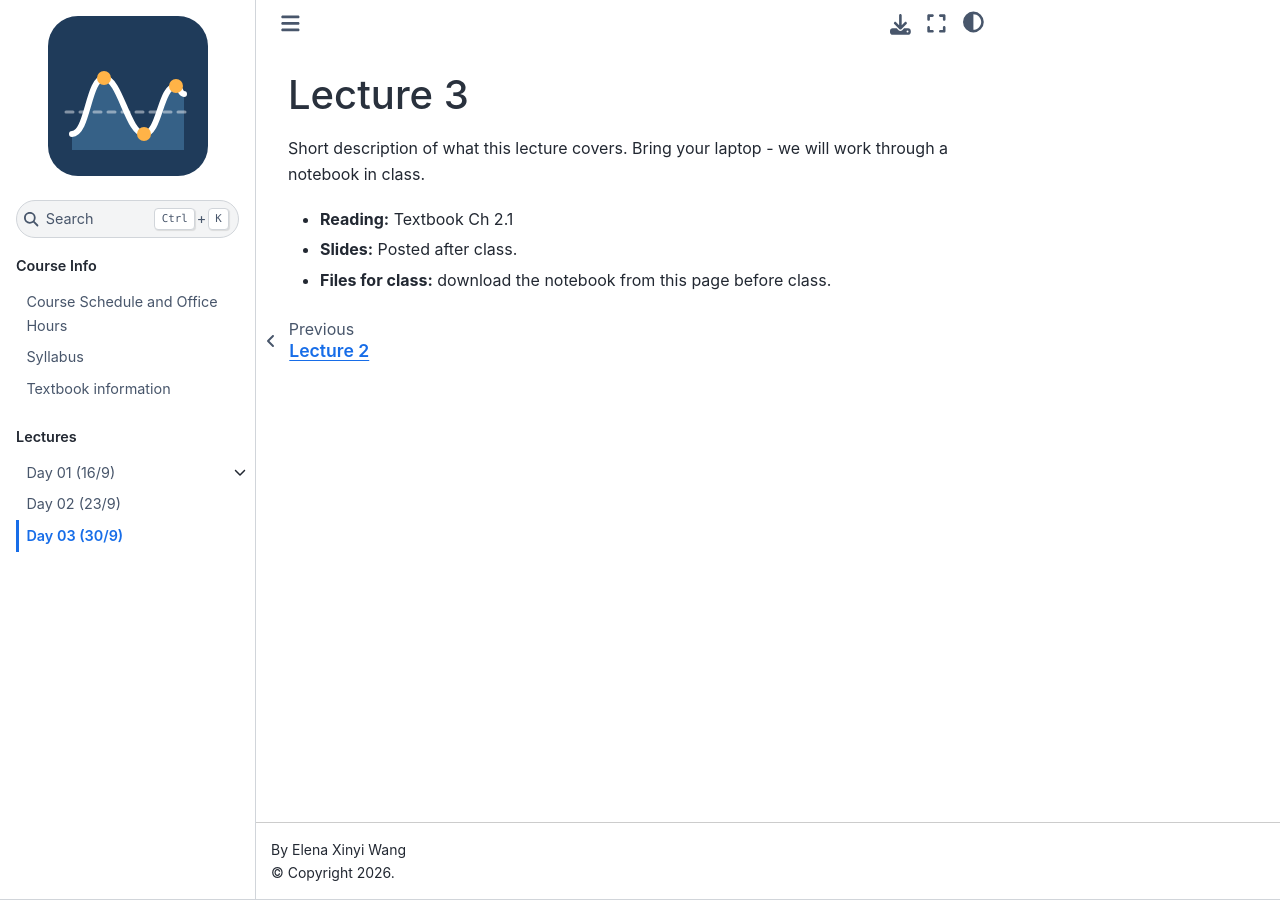
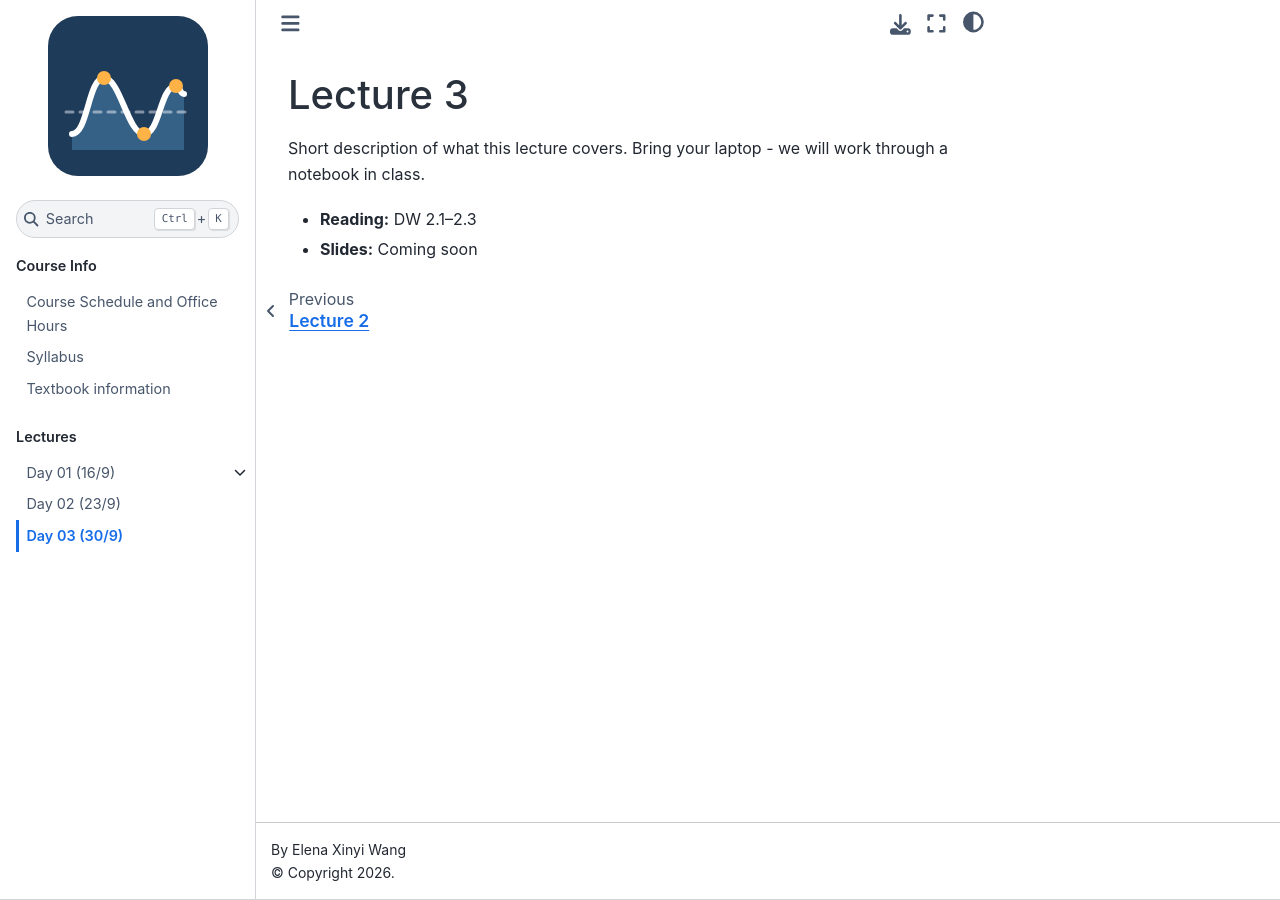
Before and after one commit to elenawang93/TDA, a Jupyter Book: the page built from Lectures/03-SimplicialComplexes/index.md, in a window 1280 px wide. Built offline with Jupyter Book 1.0.4 settings and Sphinx 7.4.7 and the Sphinx Book theme 1.1.4, drawn with Linux system fonts in a browser that asks for light colours; pages that are not in the unit, such as notebooks, are missing from menus.

Commit message:
update lectures 2 and 3

```diff
--- a/Lectures/03-SimplicialComplexes/index.md
+++ b/Lectures/03-SimplicialComplexes/index.md
@@ -2,6 +2,6 @@
 
 Short description of what this lecture covers. Bring your laptop - we will work through a notebook in class.
 
-- **Reading:** Textbook Ch 2.1
-- **Slides:** Posted after class.
-- **Files for class:** download the notebook from this page before class.
+- **Reading:** DW 2.1–2.3
+- **Slides:** Coming soon
+<!-- - **Files for class:** download the notebook from this page before class. -->
```
Also changed, not shown: Lectures/02-MorseTheory/index.md (+2 -2 lines).
